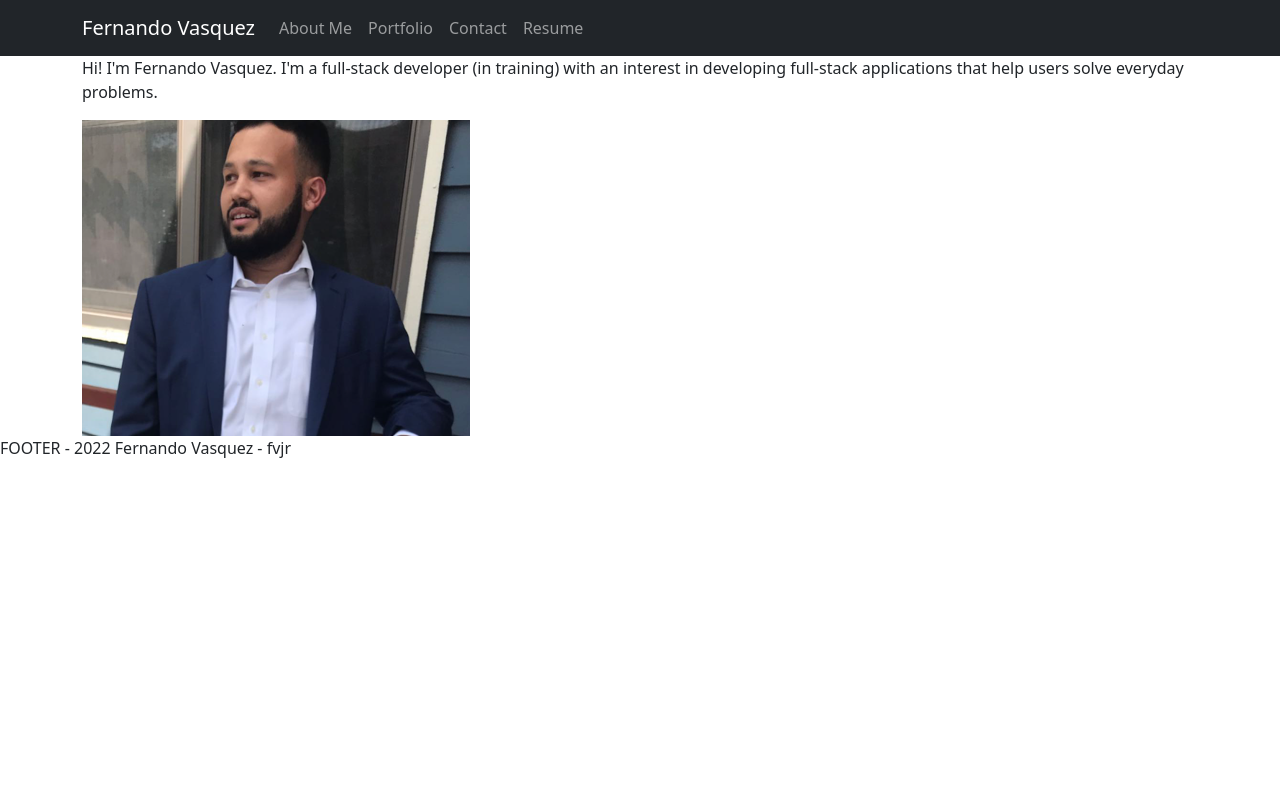
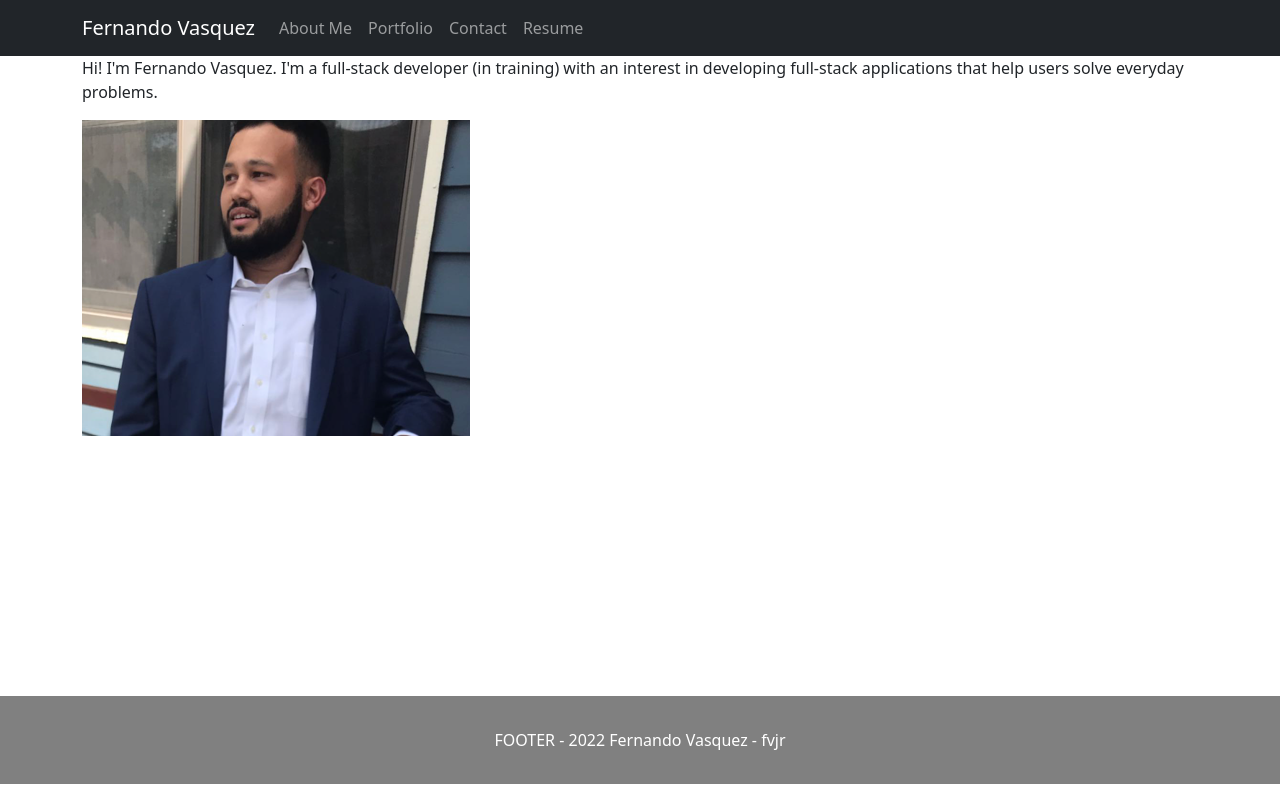
Before and after one commit to fvjr/React-Portfolio, a React (Create React App) app: page / in a window 1280 px wide. Built offline with nearby package versions, Linux system fonts and the light colour scheme.

Commit message:
updated footer

```diff
--- a/src/components/Footer.js
+++ b/src/components/Footer.js
@@ -1,10 +1,22 @@
 import React from "react";
 import Navbar from "react-bootstrap/Navbar";
+
+const styles = {
+  textAlign: "center",
+  background: "gray",
+  color: "white",
+  width: "100%",
+  marginTop: "2rem",
+  padding: "2rem",
+  position: "fixed",
+  bottom: "0",
+  left: "0",
+};
 
 export default function Footer() {
   return (
     <div>
-      <p>FOOTER - 2022 Fernando Vasquez - fvjr</p>
+      <p style={styles}>FOOTER - 2022 Fernando Vasquez - fvjr</p>
     </div>
   );
 }
```
